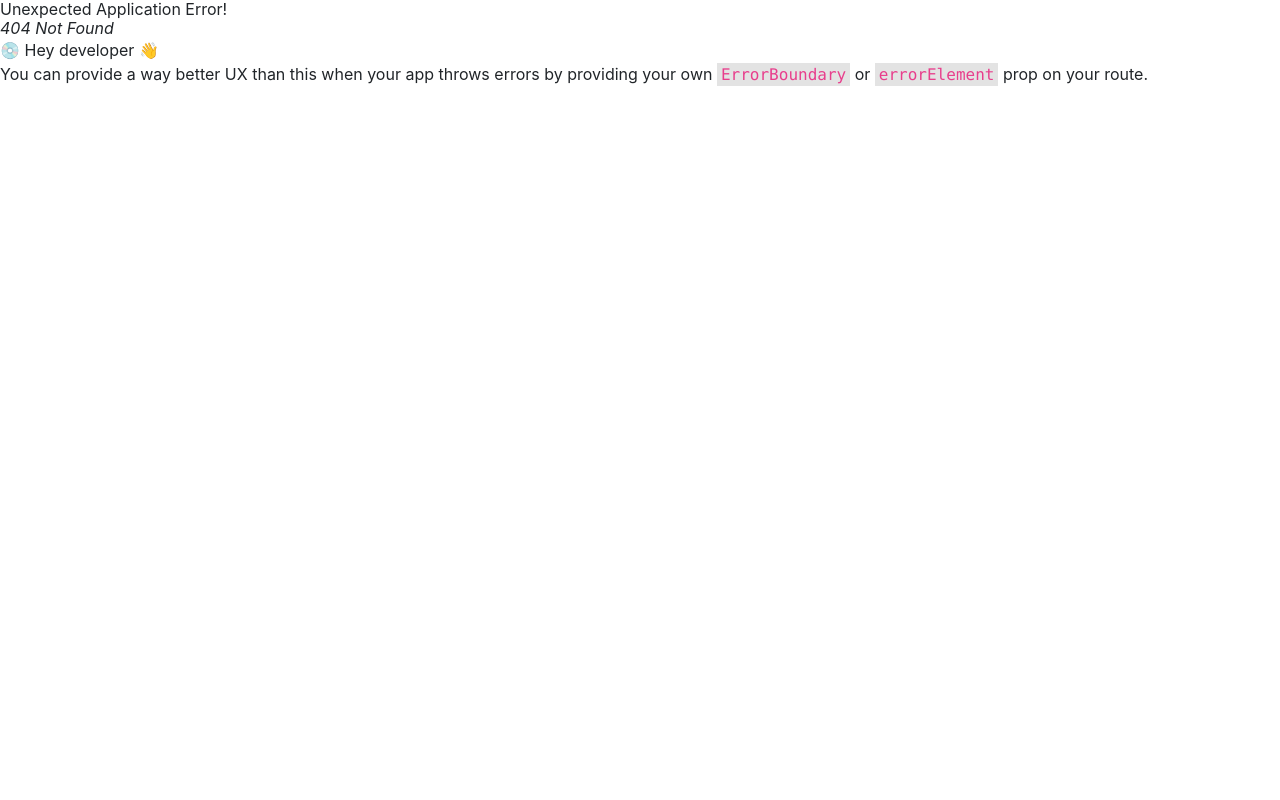
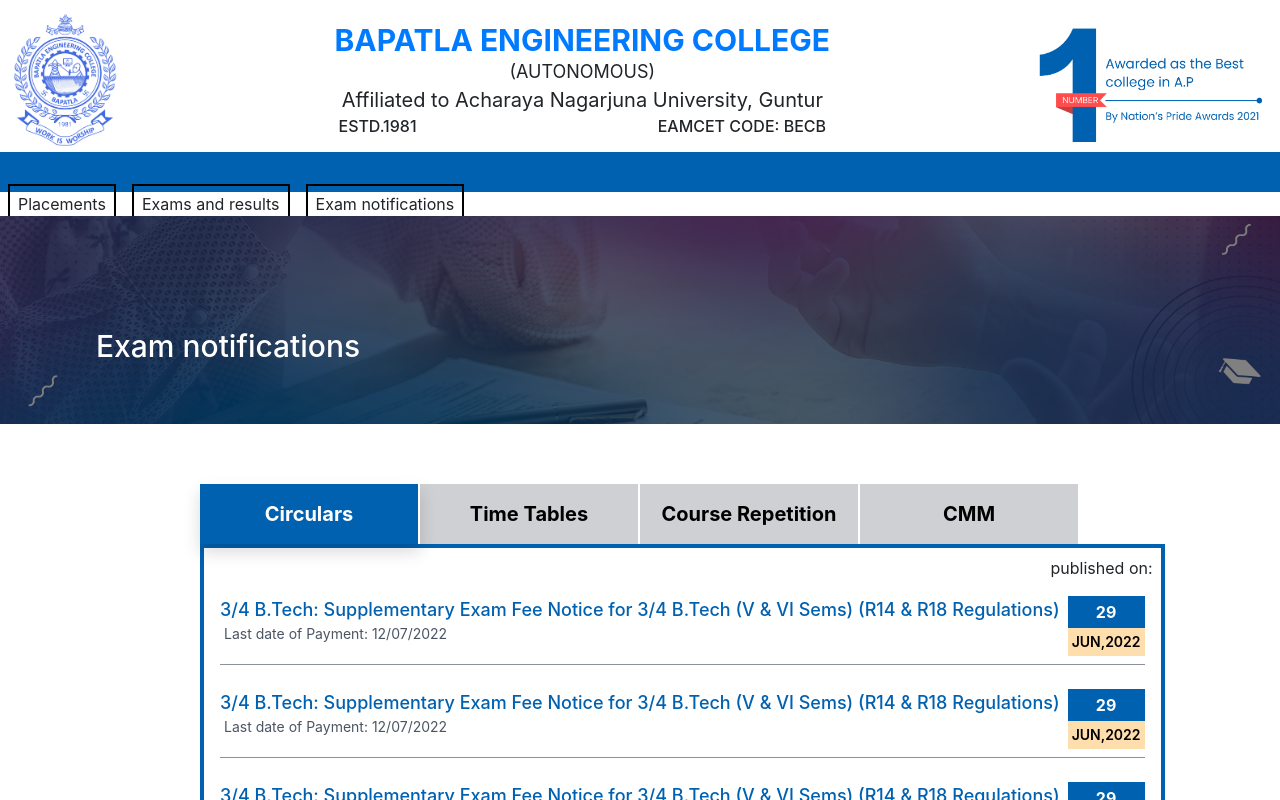
Before and after one commit to vakacharitha/beccollegewebsite-1, a React (Vite) app: page /exam-notifications in a window 1280 px wide. Before the commit this address had no page. Shown: the top 800 px of the page. Built offline with nearby package versions, Linux system fonts and the light colour scheme.

Commit message:
add notifs in examination

```diff
--- a/package.json
+++ b/package.json
@@ -10,6 +10,7 @@
   },
   "dependencies": {
     "@coreui/react": "^4.4.1",
+    "@headlessui/react": "^1.7.7",
     "daisyui": "^2.46.0",
     "react": "^18.2.0",
     "react-bootstrap": "^2.7.0",
--- a/src/components/navbar/navbar.jsx
+++ b/src/components/navbar/navbar.jsx
@@ -1,36 +1,87 @@
+import { useRef, useState, useEffect } from "react";
 import downArrow from "/src/assets/angle-down-solid.svg";
 import React from "react";
 import IT from "/src/pages/departments/IT.jsx";
 let navbar = () => {
-	const [dropdown1, setDropDown1] = React.useState("");
+	// const [showLeftButton, setShowLeftButton] = useState(false);
+	// const [dropdown1, setDropDown1] = React.useState("");
 
-	function clickHandler() {
-		setDropDown1("flex");
-	}
+	// function clickHandler() {
+	// 	setDropDown1("flex");
+	// }
+
+	// const containerRef = useRef(null);
+	// const [showButton, setShowButton] = useState(false);
+
+	// useEffect(() => {
+	// 	if (containerRef.current.offsetWidth < containerRef.current.scrollWidth) {
+	// 		setShowButton(true);
+	// 	}
+	// }, []);
+
+	// useEffect(() => {
+	// 	function handleResize() {
+	// 		if (containerRef.current.offsetWidth < containerRef.current.scrollWidth) {
+	// 			setShowButton(true);
+	// 		} else {
+	// 			setShowButton(false);
+	// 		}
+	// 	}
+
+	// 	window.addEventListener("resize", handleResize);
+	// 	return () => window.removeEventListener("resize", handleResize);
+	// }, []);
+
+	// useEffect(() => {
+	// 	if (containerRef.current) {
+	// 		if (containerRef.current.scrollLeft > 0) {
+	// 			setShowLeftButton(true);
+	// 		} else {
+	// 			setShowLeftButton(false);
+	// 		}
+	// 	}
+	// }, [containerRef.current]);
+
+	// function handleClick() {
+	// 	containerRef.current.scrollLeft += 5000;
+	// }
+	// function handleLeftClick() {
+	// 	containerRef.current.scrollLeft += 50;
+	// }
 
 	return (
+		<>
+			{/* {showLeftButton && <button onClick={handleLeftClick}>See More</button>}
+			<div ref={containerRef} className="flex detect overflow-x-auto">
 				<div
-		// data-id="1"
-		// onClick={clickHandler}
-		// className={
-		// 	"navbar-item w-max m-2 p-1 flex items-center cursor-pointer hover:bg-slate-600 bg-white"
-		// }
+					data-id="1"
+					onClick={clickHandler}
+					className={
+						"navbar-item w-max m-2 p-1 flex items-center cursor-pointer hover:bg-slate-600 bg-white"
+					}
 				>
-			{/* hello */}
-			{/* <img
+					h
+					<img
 						data-id="1"
 						className="h-5 ml-3"
 						alt="drop down arrow"
 						src={downArrow}
-			></img> */}
-			{/* <div data-drop="1" className={"dropdownList hidden" + dropdown1}>
+					></img>
+					<div data-drop="1" className={"dropdownList hidden" + dropdown1}>
 						<div>item -1 </div>
 						<div>item -2 </div>
 						<div>item -3 </div>
 						<div>item -4 </div>
 						<div>item -5 </div>
-			</div> */}
 					</div>
+				</div>
+			</div>
+			{showButton && (
+				<button onClick={handleClick} className="right">
+					Right
+				</button>
+			)} */}
+		</>
 	);
 };
 
--- a/src/main.jsx
+++ b/src/main.jsx
@@ -5,6 +5,7 @@
 import Root from "/src/routes/root.jsx";
 import Homepage from "/src/pages/homepage.jsx";
 import ExaminationCell from "/src/pages/examsResults/examination.jsx";
+import ExamNotifs from "/src/pages/examsResults/examsNotifs.jsx";
 import It from "/src/pages/departments/IT.jsx";
 
 const router = createBrowserRouter([
@@ -22,6 +23,10 @@
 				path: "/examination-cell",
 				element: <ExaminationCell />,
 			},
+			{
+				path: "/exam-notifications",
+				element: <ExamNotifs />,
+			},
 		],
 	},
 ]);
--- /dev/null
+++ b/src/pages/examsResults/examsNotifs.jsx
@@ -0,0 +1,210 @@
+import { useState } from "react";
+import { Tab } from "@headlessui/react";
+import ExamHeader from "/src/components/examheader/examheader.jsx";
+
+function classNames(...classes) {
+	return classes.filter(Boolean).join(" ");
+}
+
+export default function Example() {
+	let [categories] = useState({
+		Circulars: [
+			{
+				id: 1,
+				title:
+					"3/4 B.Tech: Supplementary Exam Fee Notice for 3/4 B.Tech (V & VI Sems) (R14 & R18 Regulations)",
+				day: 29,
+				year: "JUN,2022",
+				lastdate: "12/07/2022",
+			},
+			{
+				id: 2,
+				title:
+					"3/4 B.Tech: Supplementary Exam Fee Notice for 3/4 B.Tech (V & VI Sems) (R14 & R18 Regulations)",
+				day: 29,
+				year: "JUN,2022",
+				lastdate: "12/07/2022",
+			},
+			{
+				id: 3,
+				title:
+					"3/4 B.Tech: Supplementary Exam Fee Notice for 3/4 B.Tech (V & VI Sems) (R14 & R18 Regulations)",
+				day: 29,
+				year: "JUN,2022",
+				lastdate: "12/07/2022",
+			},
+			{
+				id: 4,
+				title:
+					"3/4 B.Tech: Supplementary Exam Fee Notice for 3/4 B.Tech (V & VI Sems) (R14 & R18 Regulations)",
+				day: 29,
+				year: "JUN,2022",
+				lastdate: "12/07/2022",
+			},
+			{
+				id: 5,
+				title:
+					"3/4 B.Tech: Supplementary Exam Fee Notice for 3/4 B.Tech (V & VI Sems) (R14 & R18 Regulations)",
+				day: 29,
+				year: "JUN,2022",
+				lastdate: "12/07/2022",
+			},
+		],
+		"Time Tables": [
+			{
+				id: 1,
+				title:
+					"3/4 B.Tech: Supplementary Exam Fee Notice for 3/4 B.Tech (V & VI Sems) (R14 & R18 Regulations)",
+				day: 29,
+				year: "JUN,2022",
+				lastdate: "12/07/2022",
+			},
+			{
+				id: 2,
+				title:
+					"3/4 B.Tech: Supplementary Exam Fee Notice for 3/4 B.Tech (V & VI Sems) (R14 & R18 Regulations)",
+				day: 29,
+				year: "JUN,2022",
+				lastdate: "12/07/2022",
+			},
+			{
+				id: 3,
+				title:
+					"3/4 B.Tech: Supplementary Exam Fee Notice for 3/4 B.Tech (V & VI Sems) (R14 & R18 Regulations)",
+				day: 29,
+				year: "JUN,2022",
+				lastdate: "12/07/2022",
+			},
+			{
+				id: 4,
+				title:
+					"3/4 B.Tech: Supplementary Exam Fee Notice for 3/4 B.Tech (V & VI Sems) (R14 & R18 Regulations)",
+				day: 29,
+				year: "JUN,2022",
+				lastdate: "12/07/2022",
+			},
+		],
+		"Course Repetition": [
+			{
+				id: 1,
+				title:
+					"3/4 B.Tech: Supplementary Exam Fee Notice for 3/4 B.Tech (V & VI Sems) (R14 & R18 Regulations)",
+				day: 29,
+				year: "JUN,2022",
+				lastdate: "12/07/2022",
+			},
+			{
+				id: 2,
+				title:
+					"3/4 B.Tech: Supplementary Exam Fee Notice for 3/4 B.Tech (V & VI Sems) (R14 & R18 Regulations)",
+				day: 29,
+				year: "JUN,2022",
+				lastdate: "12/07/2022",
+			},
+			{
+				id: 3,
+				title:
+					"3/4 B.Tech: Supplementary Exam Fee Notice for 3/4 B.Tech (V & VI Sems) (R14 & R18 Regulations)",
+				day: 29,
+				year: "JUN,2022",
+				lastdate: "12/07/2022",
+			},
+		],
+		CMM: [
+			{
+				id: 1,
+				title:
+					"3/4 B.Tech: Supplementary Exam Fee Notice for 3/4 B.Tech (V & VI Sems) (R14 & R18 Regulations)",
+				day: 29,
+				year: "JUN,2022",
+				lastdate: "12/07/2022",
+			},
+			{
+				id: 2,
+				title:
+					"3/4 B.Tech: Supplementary Exam Fee Notice for 3/4 B.Tech (V & VI Sems) (R14 & R18 Regulations)",
+				day: 29,
+				year: "JUN,2022",
+				lastdate: "12/07/2022",
+			},
+		],
+	});
+
+	return (
+		<>
+			<ExamHeader bannerName="Exam notifications" />
+			<div className="flex flex-col justify-center items-center -mt-10">
+				<div className="w-full max-w-md px-2 py-16 sm:px-0 md:w-max md:max-w-2xl lg:max-w-4xl">
+					<Tab.Group>
+						<Tab.List className="flex space-x-1 bg-gray-900/20">
+							{Object.keys(categories).map((category) => (
+								<Tab
+									key={category}
+									className={({ selected }) =>
+										classNames(
+											"w-full  py-3 m-0 font-bold lg:text-xl leading-5 border-r-2 border-white",
+											"ring-white ring-opacity-60 ring-offset-2 ring-offset-blue-400 focus:outline-none focus:ring-2",
+											selected
+												? "bg-primaryColor text-white shadow"
+												: "text-black hover:bg-white/[0.12] hover:text-primaryColor"
+										)
+									}
+								>
+									{category}
+								</Tab>
+							))}
+						</Tab.List>
+						<Tab.Panels>
+							{Object.values(categories).map((posts, idx) => (
+								<Tab.Panel
+									key={idx}
+									className={classNames(
+										"bg-white border-4 border-primaryColor  lg:w-max"
+									)}
+								>
+									<div className="text-end mr-2 mt-2">published on:</div>
+									<ul>
+										{posts.map((post) => (
+											<li
+												key={post.id}
+												className="relative pt-3 pl-3 pr-3 mb-2 hover:bg-blue-100 post flex flex-col"
+											>
+												<div className="post flex">
+													<div className="post-desc flex flex-col mr-2">
+														<div className="post-title text-primaryColor text-sm md:text-base xl:text-lg font-medium">
+															{post.title}
+														</div>
+														<div className="post-extraInfo text-sm ml-1 font-normal leading-2 text-gray-600">
+															Last date of Payment: {post.lastdate}
+														</div>
+													</div>
+													<div className="published w-max">
+														<div className="bg-primaryColor p-1 text-white text-center font-bold">
+															{post.day}
+														</div>
+														<div className="bg-secondaryColor p-1 text-black text-sm font-semibold">
+															{post.year}
+														</div>
+													</div>
+
+													<a
+														href="#"
+														className={classNames(
+															"absolute inset-0 rounded-md",
+															"ring-blue-400 focus:z-10 focus:outline-none focus:ring-2"
+														)}
+													/>
+												</div>
+												<hr className="h-0.2 mt-2 w-90% bg-gray-400" />
+											</li>
+										))}
+									</ul>
+								</Tab.Panel>
+							))}
+						</Tab.Panels>
+					</Tab.Group>
+				</div>
+			</div>
+		</>
+	);
+}
--- a/src/routes/root.jsx
+++ b/src/routes/root.jsx
@@ -20,6 +20,14 @@
 					Exams and results
 				</Link>
 			</button>
+			<button>
+				<Link
+					className=" m-2 p-2 border-2 border-black"
+					to={"/exam-notifications"}
+				>
+					Exam notifications
+				</Link>
+			</button>
 			<Outlet />
 			<Footer />
 		</>
--- a/tailwind.config.cjs
+++ b/tailwind.config.cjs
@@ -7,6 +7,7 @@
 		extend: {
 			colors: {
 				primaryColor: "#0061B0",
+				secondaryColor: "#FFDEAD",
 				bannerPrimary: "#008DFF",
 				footerHeading: "#ffa07a",
 			},
```
Also changed, not shown: 1 other file (tests, documents, lock files or other folders). Lines whose indentation alone changed are shown as unchanged.
